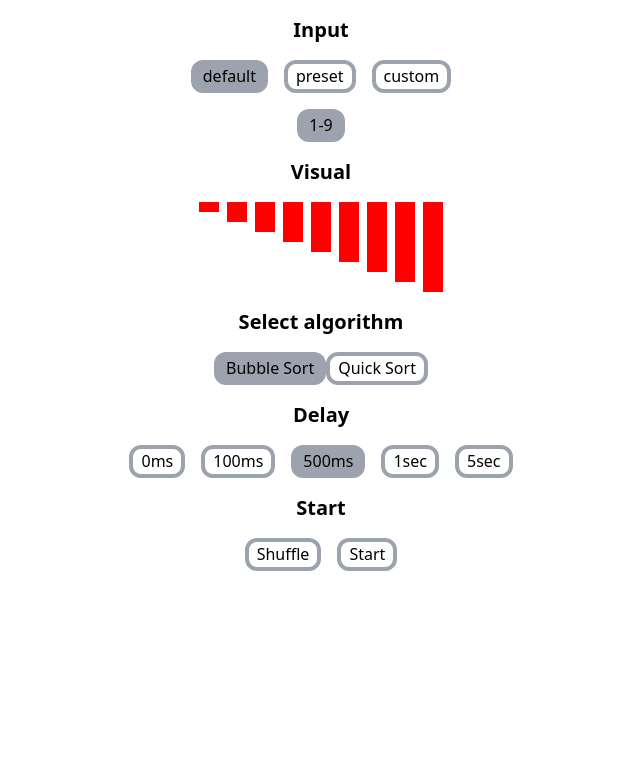
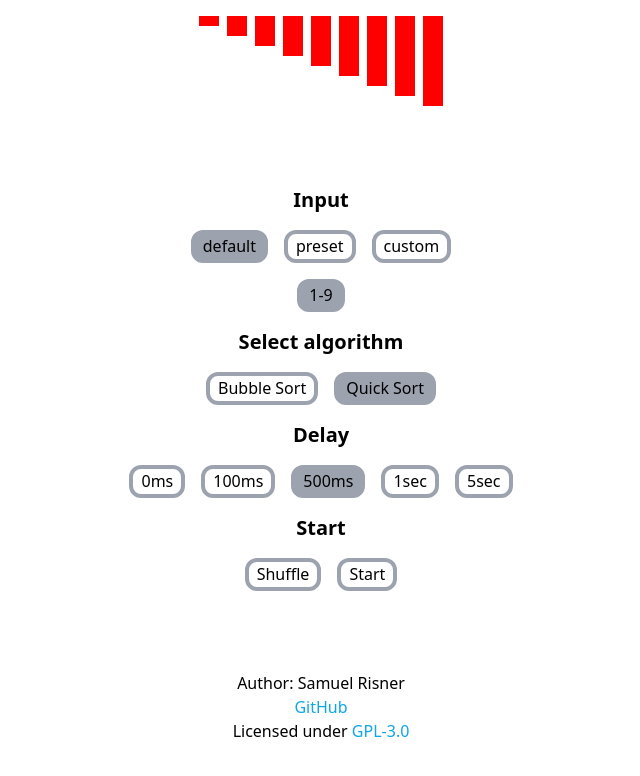
Before and after one commit to Samuel-Risner/sorting-algorithms, a website built with Vite: page index.html in a window 1280 px wide. Both pictures are taken after a click on the button "Quick Sort". Shown: the whole page, without its empty margins (319-959 px from the left). Built offline with nearby package versions, Linux system fonts and the light colour scheme.

Commit message:
added credits and improved styling

```diff
--- a/index.html
+++ b/index.html
@@ -10,42 +10,65 @@
     <div class="flex flex-col text-center gap-4">
       <div id="color_mode_container"></div>
 
+      <!-- visual -->
+
+      <div id="main_visual" class="m-auto"><!-- will be filled via JS --></div>
+      <button hidden id="btn_step" class="btn-primary">Step</button>
+
+      <!-- remaining page contents, will be hidden when algorithm is running -->
+
+      <div class="flex flex-col gap-4 pt-16">
+
+        <!-- data input -->
+
         <div class="text-xl font-bold">Input</div>
+
         <div class="flex flex-row m-auto gap-4">
           <button id="btn_input_default" class="btn-primary" disabled>default</button>
           <button id="btn_input_preset" class="btn-primary">preset</button>
           <button id="btn_input_custom" class="btn-primary">custom</button>
         </div>
-      <div id="container_input_default">
-        <!-- will be filled via JS -->
-      </div>
-      <div hidden id="container_input_preset" class="flex flex-row gap-4 text-center m-auto">
-        <!-- will be filled via JS -->
-      </div>
-      <div id="container_input_custom" hidden class="flex flex-col gap-4 text-center m-auto">
+
+        <div id="container_input_default"><!-- will be filled via JS --></div>
+
+        <div hidden id="container_input_preset" class="flex flex-row gap-4 m-auto"><!-- will be filled via JS --></div>
+
+        <div id="container_input_custom" hidden class="flex flex-col gap-4 m-auto">
           <div>
             <div>Enter numbers:</div>
-          <div>Use any character that is not a number as a divider</div>
+            <div>(Use any character that is not a number as a divider)</div>
           </div>
-        <textarea id="textarea_input_custom" class="bg-gray-300 rounded-xl rounded-br-none py-1 px-2 resize m-auto"></textarea><!-- will be filled via JS -->
+          <textarea id="textarea_input_custom" class="bg-gray-300 rounded-xl rounded-br-none py-1 px-2 resize m-auto"><!-- will be overwritten via JS --></textarea>
           <button id="btn_apply_custom_input" class="btn-sub m-auto">Apply</button>
         </div>
 
-      <div class="text-xl font-bold">Visual</div>
-      <div id="main_visual" class="m-auto"><!-- will be filled via JS --></div>
-      <button hidden id="btn_step" class="btn-primary">Step</button>
+        <!-- algorithm selection -->
 
         <div class="text-xl font-bold">Select algorithm</div>
-      <div id="select_algorithm"><!-- will be filled via JS --></div>
+        <div id="select_algorithm" class="flex flex-row gap-4 m-auto"><!-- will be filled via JS --></div>
+
+        <!-- delay -->
 
         <div class="text-xl font-bold">Delay</div>
         <div id="delay" class="flex flex-row gap-4 m-auto"><!-- will be filled via JS --></div>
+
+        <!-- start -->
 
         <div class="text-xl font-bold">Start</div>
         <div  class="flex flex-row gap-4 m-auto">
           <button id="btn_shuffle" class="btn-primary">Shuffle</button>
           <button id="btn_start" class="btn-primary">Start</button>
         </div>
+
+      </div>
+
+      <!-- footnotes -->
+
+      <div class="pt-16">
+        <div>Author: Samuel Risner</div>
+        <a class="link" target="_blank" href="https://github.com/Samuel-Risner/sorting-algorithms">GitHub</a>
+        <div>Licensed under <a class="link" target="_blank" href="https://raw.githubusercontent.com/Samuel-Risner/sorting-algorithms/refs/heads/main/LICENSE">GPL-3.0</a> </div>
+      </div>
     </div>
 
     <script type="module" src="/src/main.ts"></script>
--- a/src/index.css
+++ b/src/index.css
@@ -10,6 +10,10 @@
     @apply px-2 pb-[1px] border-4 border-gray-400 rounded-xl disabled:bg-gray-400
 }
 
+.link {
+    @apply text-sky-500
+}
+
 [hidden] {
     display: none !important;
 }
--- a/src/initHTML/algorithms.ts
+++ b/src/initHTML/algorithms.ts
@@ -4,21 +4,31 @@ import bubbleSort from "../algorithms/bubble_sort";
 import { SETTINGS } from "../settings";
 import quick_sort from "../algorithms/quick_sort";
 
-function createBtn(parent: HTMLElement, text: string, data: Data, algorithm: T_Algorithm): void {
+export default function initAlgorithmHTML(parent: HTMLElement, data: Data): void {
+    const algorithms: [T_Algorithm, string][] = [
+        [bubbleSort, "Bubble Sort"],
+        [quick_sort, "Quick Sort"]
+    ];
+
+    let curBtn: HTMLButtonElement;
+
+    for (const d of algorithms) {
         const btn = document.createElement("button");
         parent.appendChild(btn);
-    btn.textContent = text;
+        btn.textContent = d[1];
         btn.className = "btn-primary";
 
-    if (algorithm === SETTINGS.DEFAULT_ALGORITHM) {
+        if (d[0] === SETTINGS.DEFAULT_ALGORITHM) {
             btn.disabled = true;
+            curBtn = btn;
         }
 
-    btn.addEventListener("click", () => data.algorithm = algorithm );
+        btn.addEventListener("click", () => {
+            data.algorithm = d[0];
+            curBtn.disabled = false;
+            btn.disabled = true;
+            curBtn = btn;
+        });
     }
 
-export default function initAlgorithmHTML(parent: HTMLElement, data: Data): void {
-    createBtn(parent, "Bubble Sort", data, bubbleSort);
-    createBtn(parent, "Quick Sort", data, quick_sort);
-
 }
```
Lines whose indentation alone changed are shown as unchanged.
